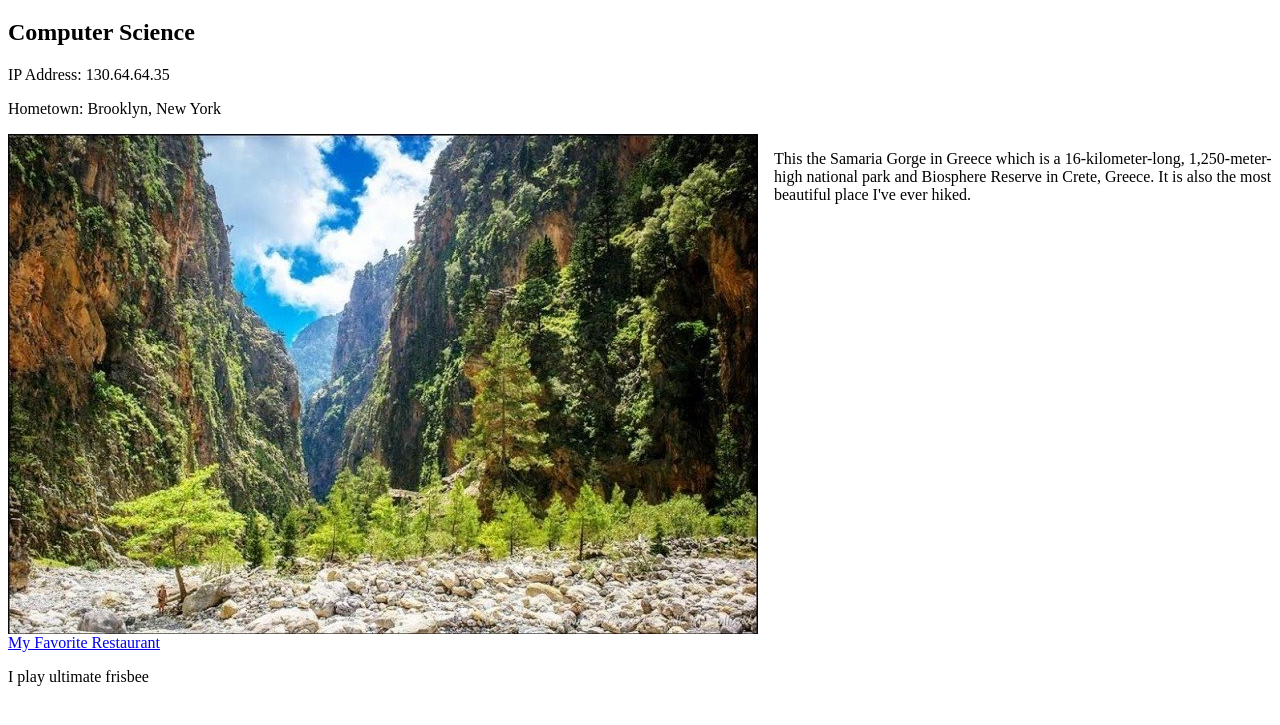
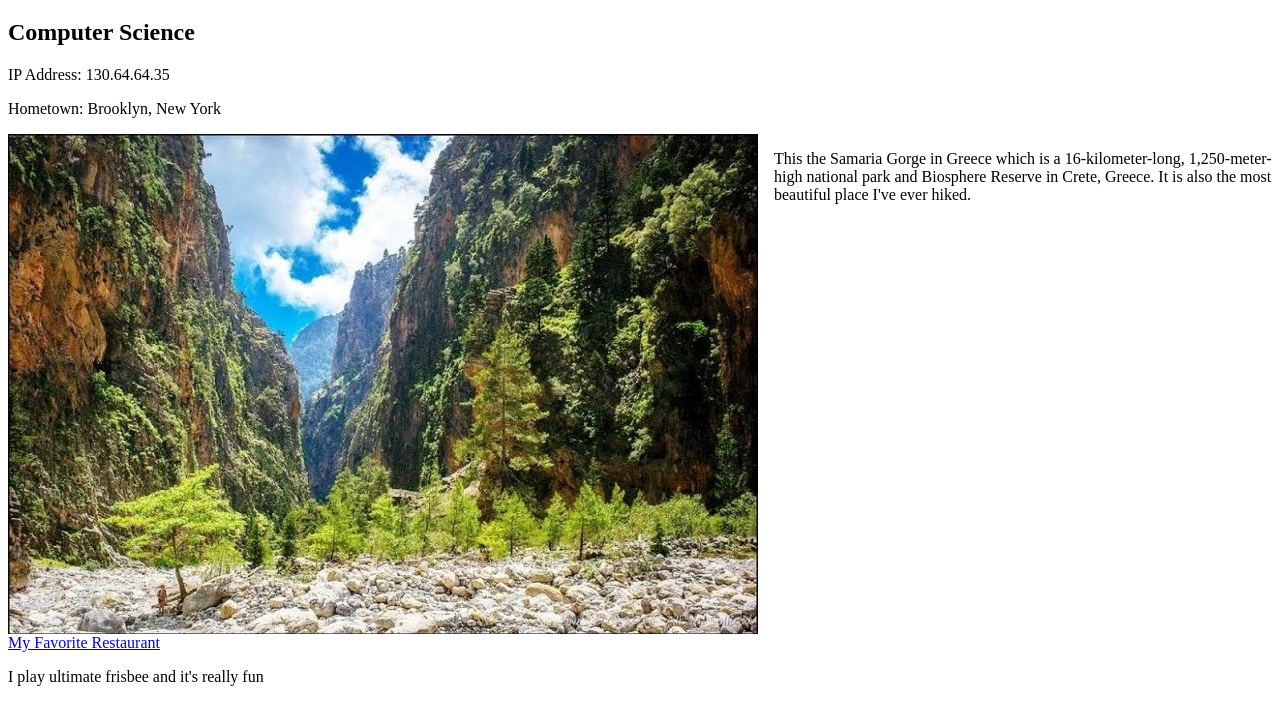
Before and after one commit to Sanderson28801/getOnTheWeb, a plain HTML site: page index.html in a window 1280 px wide. Shown: the part 61-786 px from the top of the page. Drawn offline with Linux system fonts and the light colour scheme.

Commit message:
changed text

```diff
--- a/index.html
+++ b/index.html
@@ -18,6 +18,6 @@
         </p>
     </div>
     <a href="https://www.lanternthai.com/" target="_blank" rel="noopener noreferrer">My Favorite Restaurant</a>
-    <p>I play ultimate frisbee</p>
+    <p>I play ultimate frisbee and it's really fun</p>
 </body>
 </html>
```
